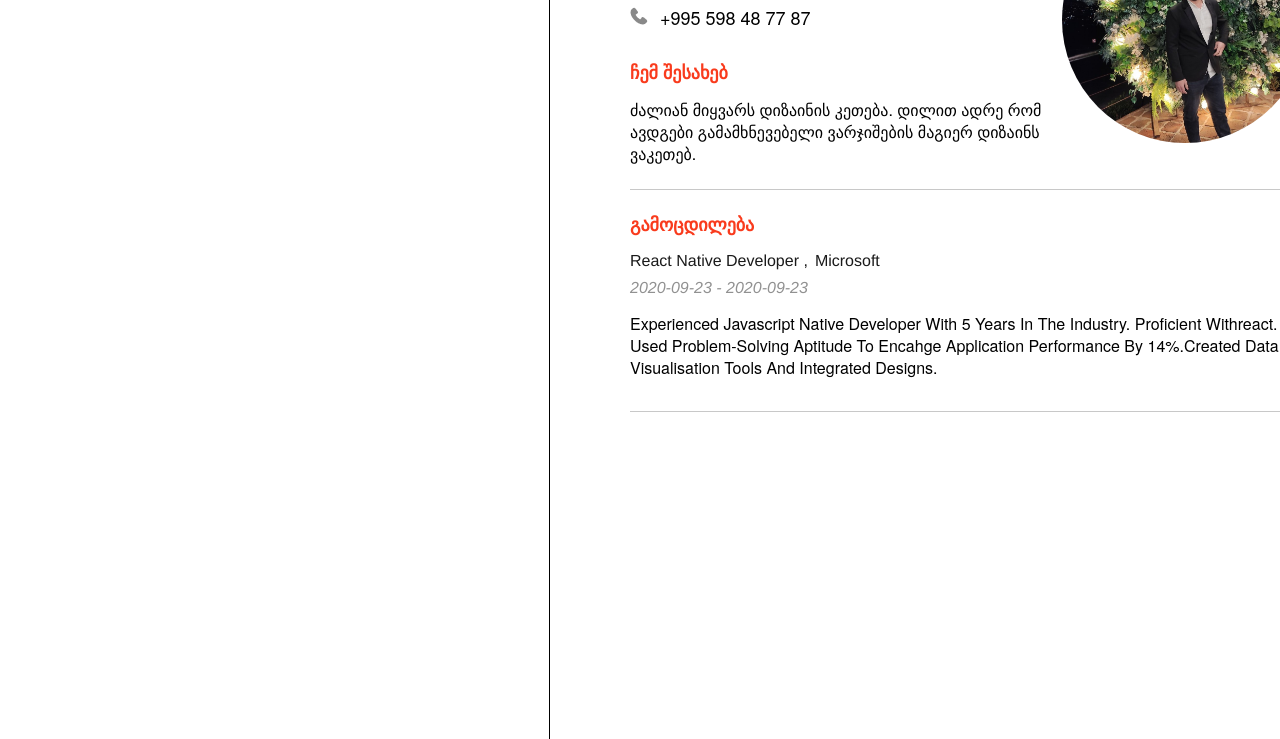
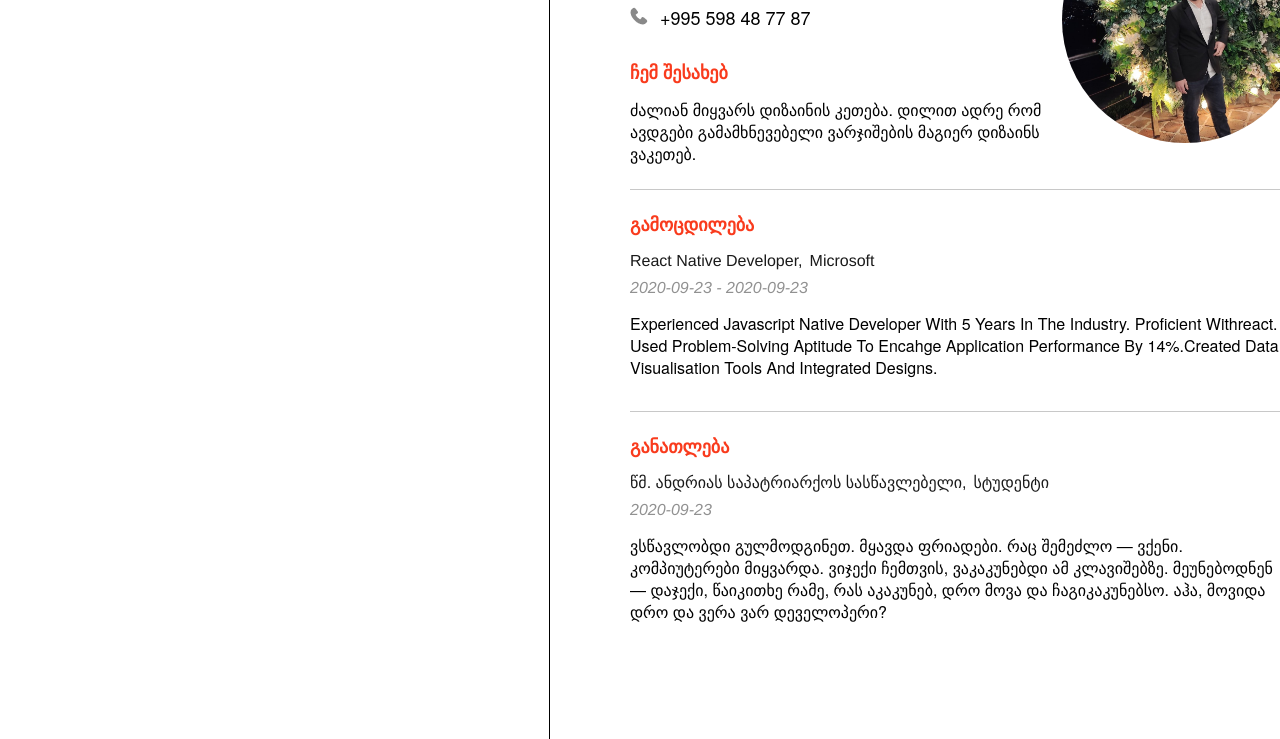
Before and after one commit to MerabSamkharadze/redberry-bootcamp, a plain HTML site: page html/done.html in a window 1280 px wide. Shown: the part 251-990 px from the top of the page. Drawn offline with Linux system fonts and the light colour scheme; a web font is replaced by a local one.

Commit message:
add knolidge panel on each pages

```diff
--- a/html/done.html
+++ b/html/done.html
@@ -46,7 +46,7 @@
     <div class="exparience_information">
       <div class="ex_hed">გამოცდილება</div>
       <div class="experience_and_employer">
-        <div class="knowlidge">React Native Developer <span>,</span></div>
+        <div class="knowlidge">React Native Developer<span>,</span></div>
         <div class="last_employer">Microsoft</div>
       </div>
       <div class="period_of_experience">2020-09-23 - 2020-09-23</div>
@@ -58,6 +58,22 @@
       </div>
     </div>
     <div class="cros_line2"></div>
+    <div class="exparience_information">
+      <div class="ex_hed">განათლება</div>
+      <div class="experience_and_employer">
+        <div class="knowlidge">
+          წმ. ანდრიას საპატრიარქოს სასწავლებელი<span>,</span>
+        </div>
+        <div class="last_employer">სტუდენტი</div>
+      </div>
+      <div class="period_of_experience">2020-09-23</div>
+      <div class="experience_txt">
+        ვსწავლობდი გულმოდგინეთ. მყავდა ფრიადები. რაც შემეძლო — ვქენი.
+        კომპიუტერები მიყვარდა. ვიჯექი ჩემთვის, ვაკაკუნებდი ამ კლავიშებზე.
+        მეუნებოდნენ — დაჯექი, წაიკითხე რამე, რას აკაკუნებ, დრო მოვა და
+        ჩაგიკაკუნებსო. აჰა, მოვიდა დრო და ვერა ვარ დეველოპერი?
+      </div>
+    </div>
 
     <div class="mini_logo_onrightpnl">
       <img src="/images/mini_logo_2pg.png" alt="mini_logo_2pg" />
```
Also changed, not shown: html/education.html (+17 -0 lines), html/experience.html (+1 -1 lines).
